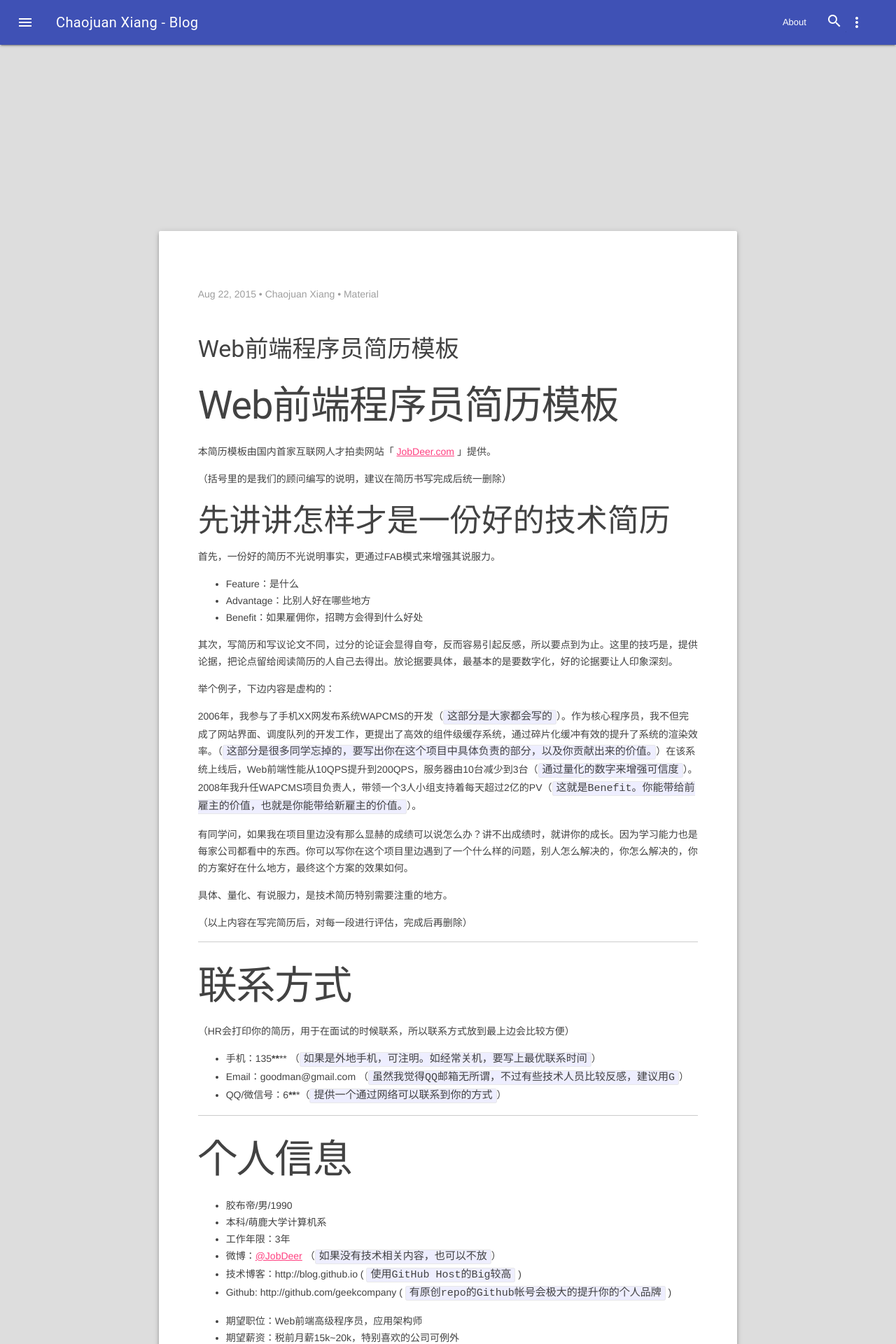
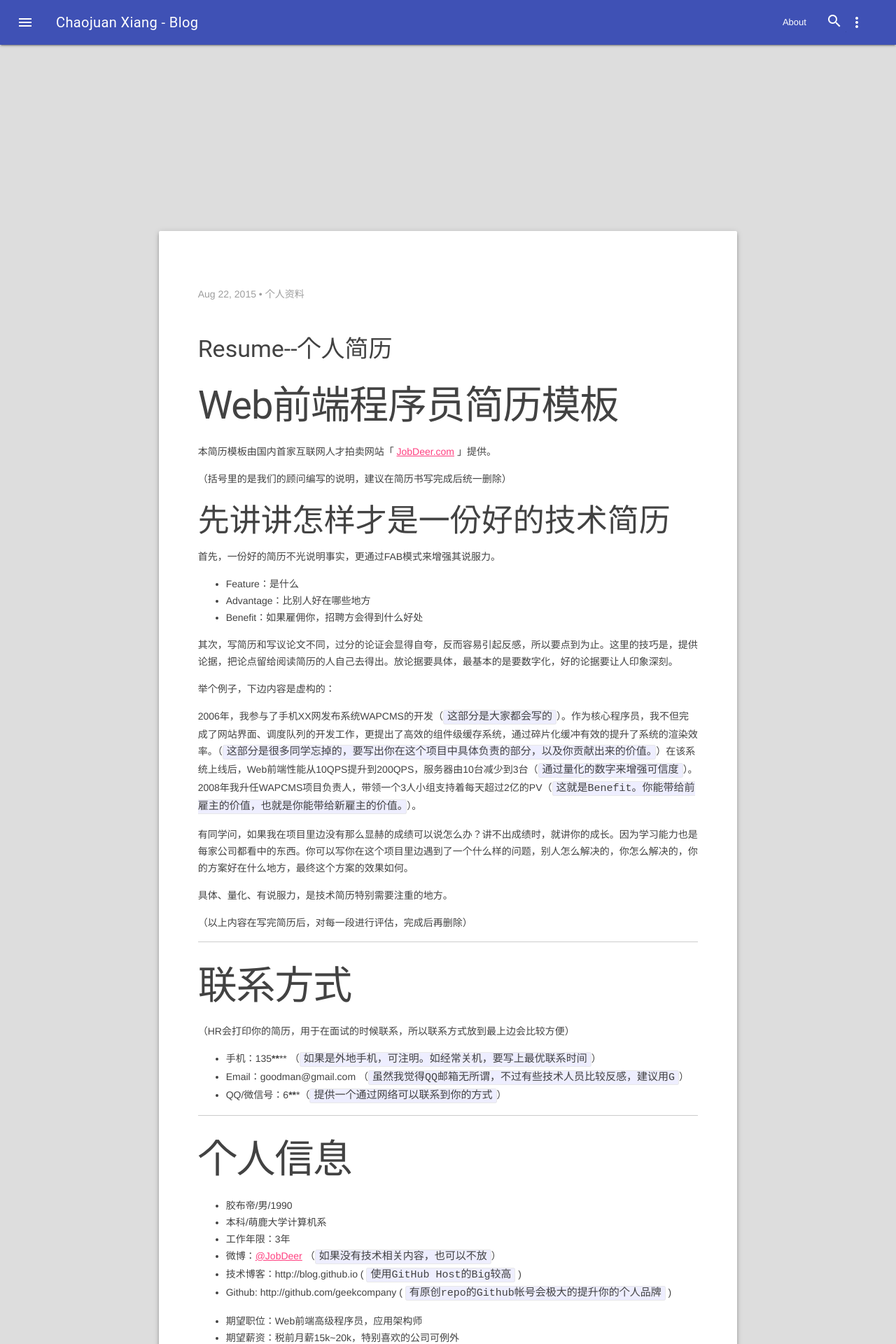
Before and after one commit to elephantsuperjuan/elephant, a Jekyll site: the page built from _posts/2015-08-22-resume.markdown, in a window 1280 px wide. Shown: the top 1920 px of the page at 70% size. Built offline with Jekyll 4.4.1, drawn with Linux system fonts in a browser that asks for light colours.

Commit message:
'resume'

```diff
--- a/_posts/2015-08-22-resume.markdown
+++ b/_posts/2015-08-22-resume.markdown
@@ -1,9 +1,8 @@
 ---
 layout: post
-title:  "Web前端程序员简历模板"
-date:   2015-8-22 23:54:20
-categories: Material
-author: Chaojuan Xiang
+title:  "Resume--个人简历"
+date:   2015-08-22 23:54:20
+categories: 个人资料
 ---
 # Web前端程序员简历模板
 
```
